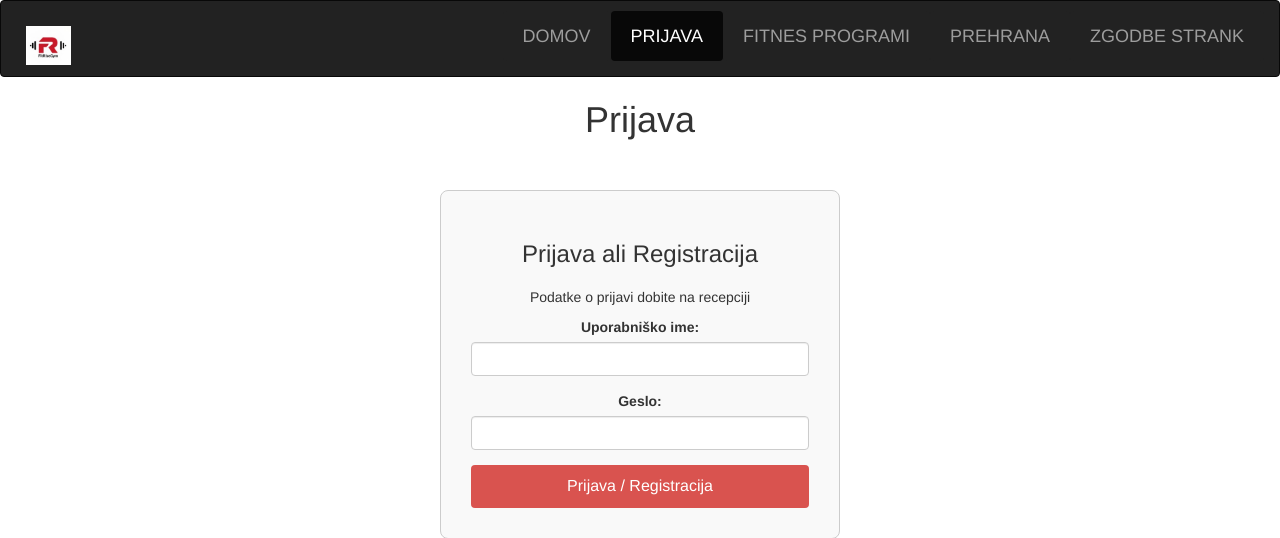
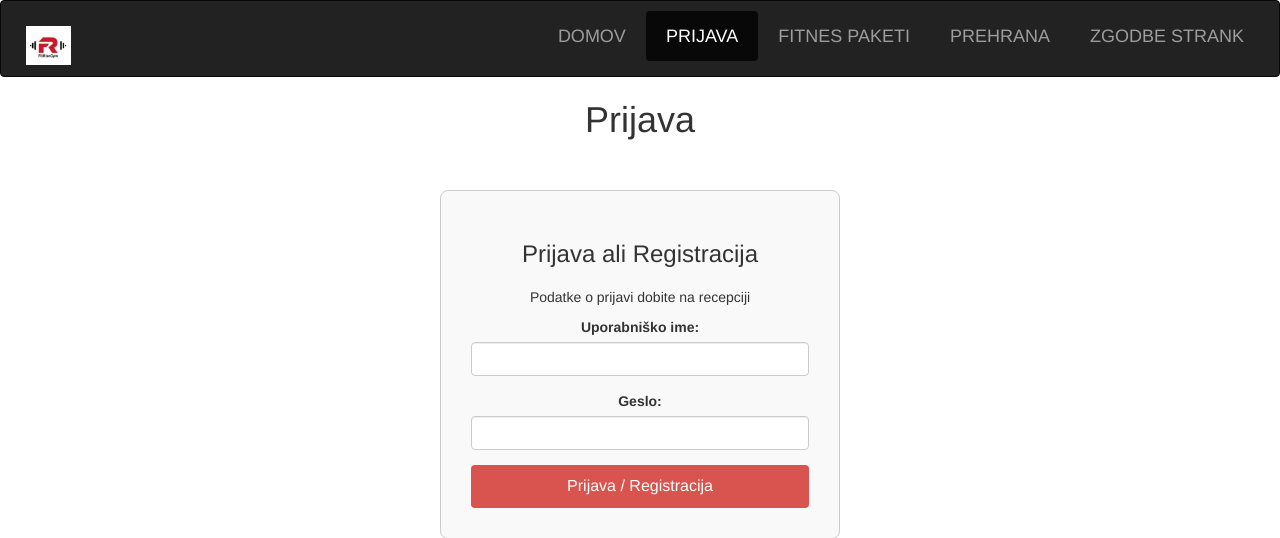
Before and after one commit to Kos1r/Zakljucna, a Flask app: page /login in a window 1280 px wide. Shown: the top 538 px of the page. Run offline with Flask 3, Linux system fonts and the light colour scheme; some libraries are stand-ins or nearby versions.

Commit message:
manjsi popravki

```diff
--- a/templates/login.html
+++ b/templates/login.html
@@ -48,9 +48,9 @@
                         <ul class="nav navbar-nav navbar-right">
                             <li><a href="/">Domov</a></li>
                             <li class="active"><a href="/login">Prijava</a></li>
-                            <li><a href="programi.html">Fitnes Programi</a></li>
+                            <li><a href="/paketi">Fitnes paketi</a></li>
                             <li><a href="prehrana.html">Prehrana</a></li>
-                            <li><a href="testimonials.html">Zgodbe Strank</a></li>
+                            <li><a href="testimonials.html">Zgodbe strank</a></li>
                         </ul>
                     </div>
                 </div>
```
